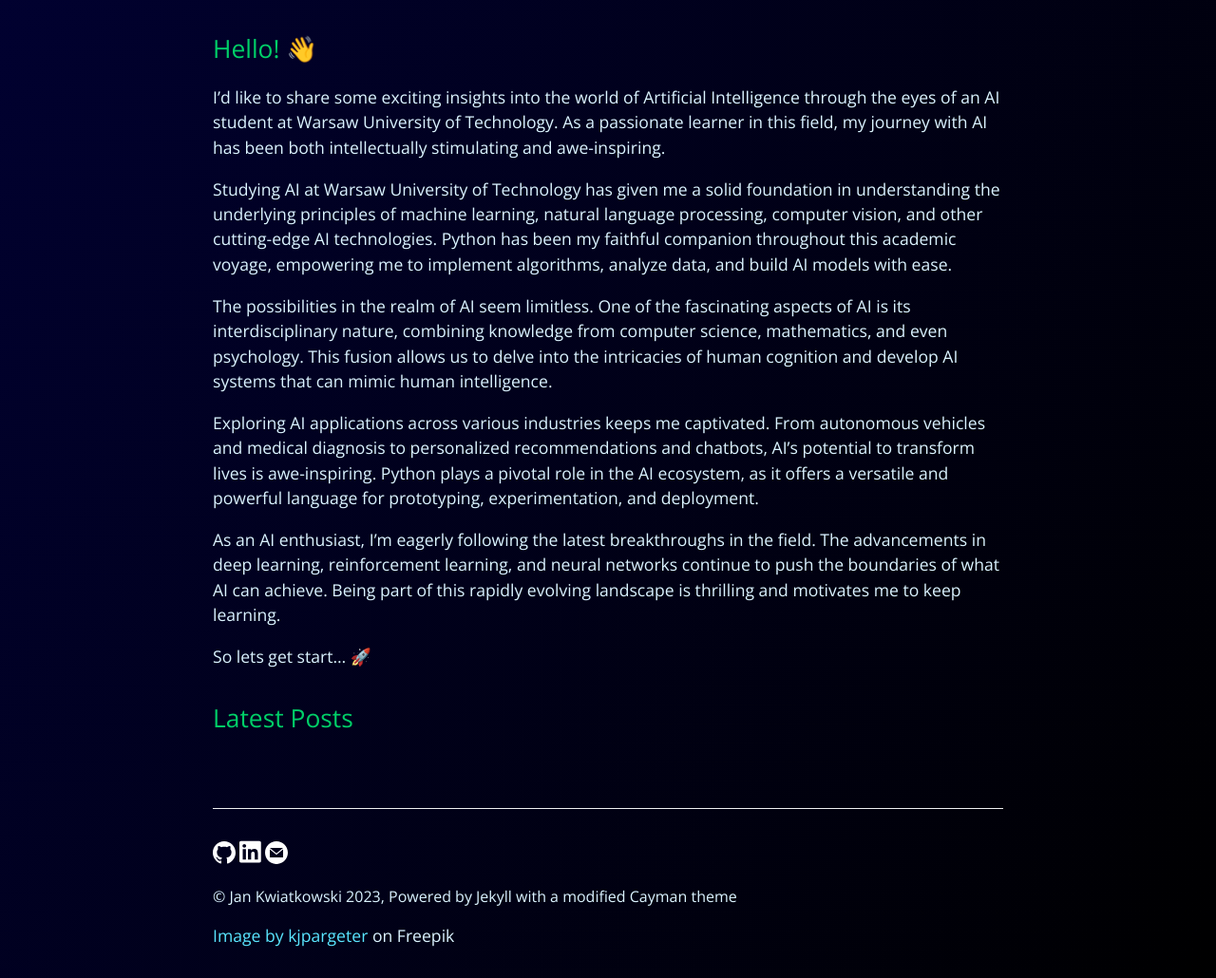
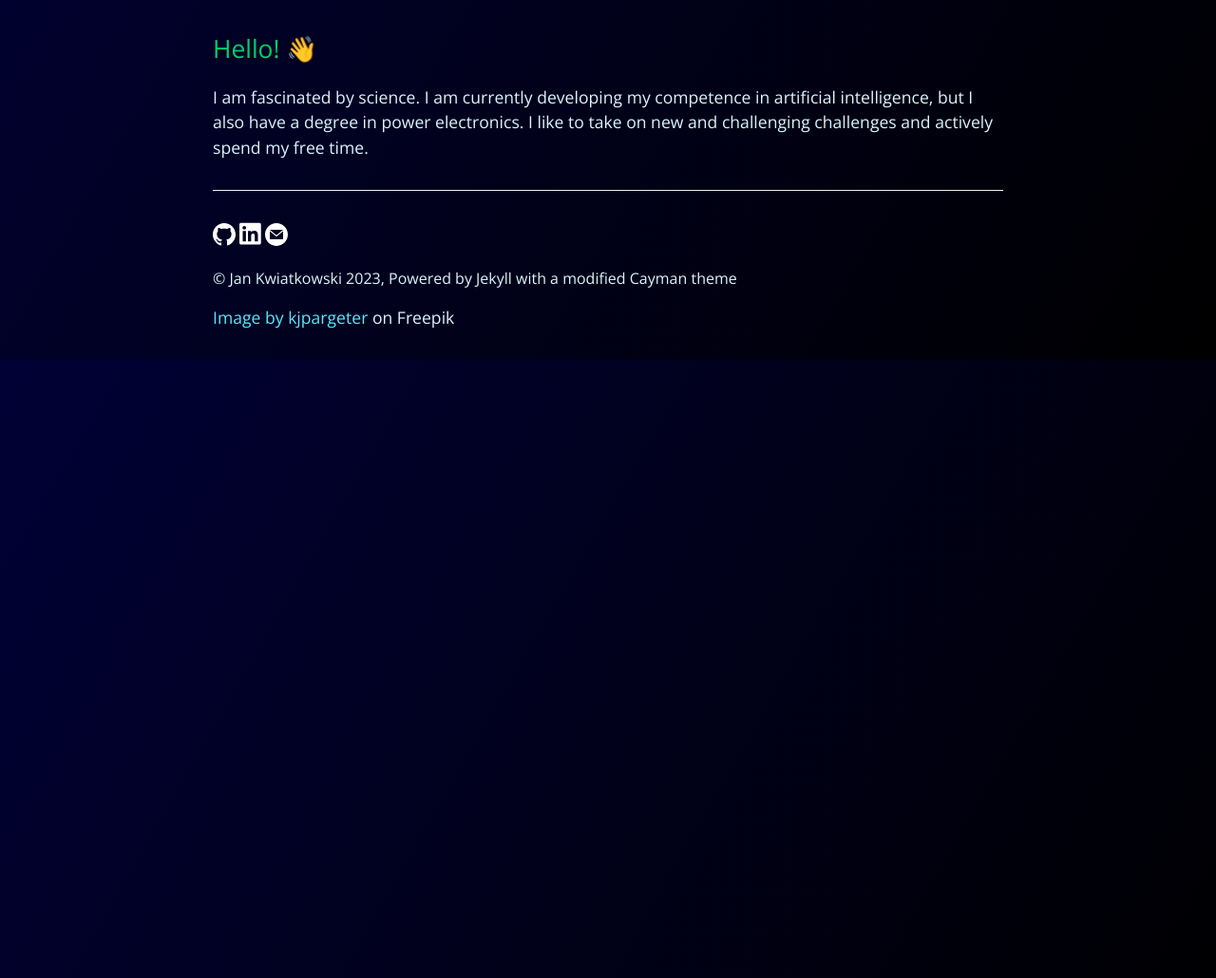
Before and after one commit to jkwiatk1/jk_website, a Jekyll site: the page built from index.md, in a window 1280 px wide. Shown: the part 407-1437 px from the top of the page at 95% size. Built offline with Jekyll 4.4.1, drawn with Linux system fonts in a browser that asks for light colours.

Commit message:
Refactor main page, add content

```diff
--- a/index.md
+++ b/index.md
@@ -1,18 +1,8 @@
 ---
-layout: home
+layout: page
 title: JAN KWIATKOWSKI BLOG
 tagline: This page contains information about my experiences and presents the projects I have created.
 ---
 ## Hello! 👋
 
-I'd like to share some exciting insights into the world of Artificial Intelligence through the eyes of an AI student at Warsaw University of Technology. As a passionate learner in this field, my journey with AI has been both intellectually stimulating and awe-inspiring.
-
-Studying AI at Warsaw University of Technology has given me a solid foundation in understanding the underlying principles of machine learning, natural language processing, computer vision, and other cutting-edge AI technologies. Python has been my faithful companion throughout this academic voyage, empowering me to implement algorithms, analyze data, and build AI models with ease.
-
-The possibilities in the realm of AI seem limitless. One of the fascinating aspects of AI is its interdisciplinary nature, combining knowledge from computer science, mathematics, and even psychology. This fusion allows us to delve into the intricacies of human cognition and develop AI systems that can mimic human intelligence.
-
-Exploring AI applications across various industries keeps me captivated. From autonomous vehicles and medical diagnosis to personalized recommendations and chatbots, AI's potential to transform lives is awe-inspiring. Python plays a pivotal role in the AI ecosystem, as it offers a versatile and powerful language for prototyping, experimentation, and deployment.
-
-As an AI enthusiast, I'm eagerly following the latest breakthroughs in the field. The advancements in deep learning, reinforcement learning, and neural networks continue to push the boundaries of what AI can achieve. Being part of this rapidly evolving landscape is thrilling and motivates me to keep learning.
-
-So lets get start... 🚀
+I am fascinated by science. I am currently developing my competence in artificial intelligence, but I also have a degree in power electronics. I like to take on new and challenging challenges and actively spend my free time.
```
Also changed, not shown: _pages/blog.md (+1 -3 lines), _posts/2023-08-15-introduction.md (added, +14 -0 lines), _sass/jekyll-theme-cayman.scss (+18 -0 lines).
